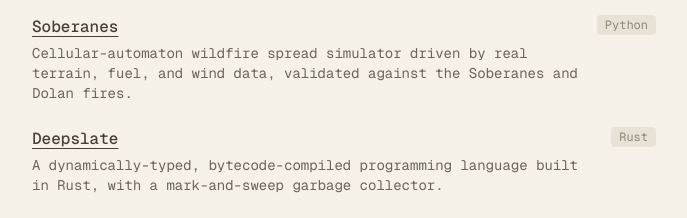
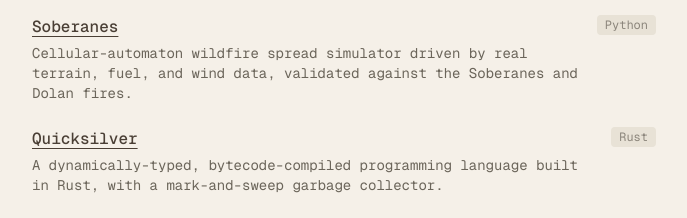
Before and after one commit to saishettar/ss-portfolio, a Next.js app: page / in a window 1280 px wide. Shown: the part 1140-1358 px from the top of the page, without its empty margins (296-983 px from the left). Built offline with nearby package versions, Linux system fonts and the light colour scheme.

Commit message:
Rename Deepslate project to Quicksilver
Co-Authored-By: Claude Sonnet 5 <noreply@anthropic.com>
Claude-Session: https://claude.ai/code/session_01J5E3zvPGXmn5h9bwGfTSpC

```diff
--- a/src/app/page.tsx
+++ b/src/app/page.tsx
@@ -61,7 +61,7 @@ const projects: Project[] = [
       "Cellular-automaton wildfire spread simulator driven by real terrain, fuel, and wind data, validated against the Soberanes and Dolan fires.",
   },
   {
-    name: "Deepslate",
+    name: "Quicksilver",
     repo: "https://github.com/saishettar/deepslate",
     language: "Rust",
     summary:
```
